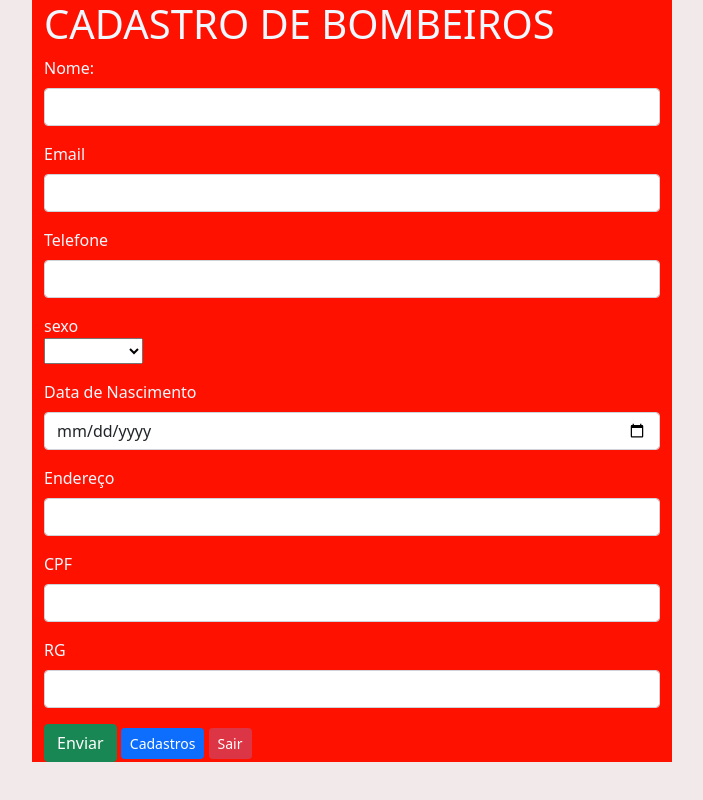
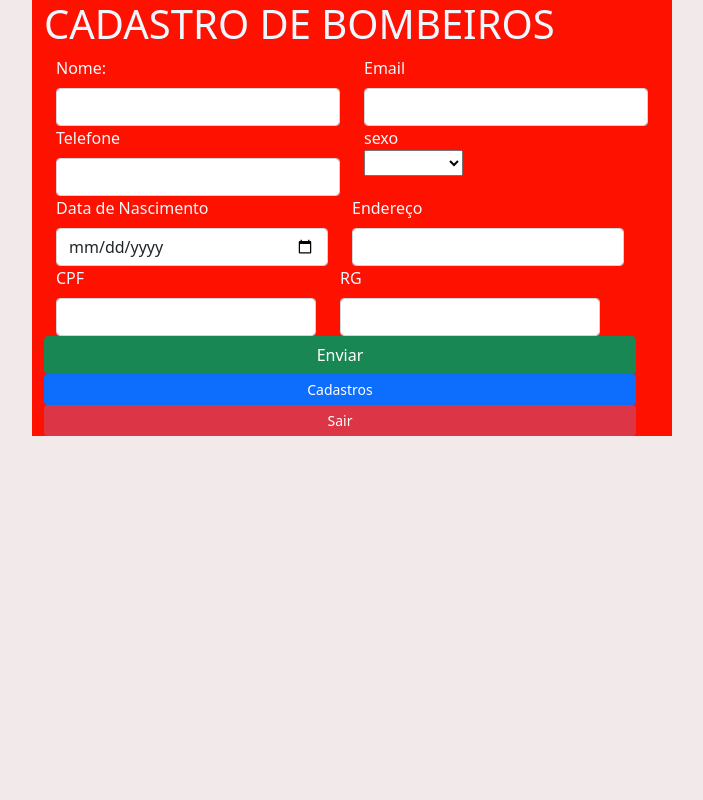
Before and after one commit to DagobertoSilva/CRUD_bombeiro, a PHP site: page /formulario.php in a window 1280 px wide. Shown: the whole page, without its empty margins (288-991 px from the left). Run offline with PHP 8.4, Linux system fonts and the light colour scheme.

Commit message:
alterações feitas

```diff
--- a/formulario.css
+++ b/formulario.css
@@ -21,6 +21,6 @@ h1{
     color: aliceblue;
 }
 
-fieldset{
+.direita{
 
 }
--- a/formulario.php
+++ b/formulario.php
@@ -14,20 +14,27 @@
 
 <form method="POST" action="salvar.php">
   <fieldset>
-    <div class="mb-3">
+    <div class="container">
+      <div class="row">
+
+        <div class="col-sm">
         <label for="exampleInputEmail1" class="form-label">Nome:</label>
         <input type="text" class="form-control" name="nome" required>
+        </div>
 
-  </div>
-  <div class="mb-3">
+        <div class="col-sm">
         <label for="exampleInputPassword1" class="form-label">Email</label>
         <input type="text" class="form-control" name="email" required>
         </div>
-  <div class="mb-3">
+        </div>
+
+        <div class="row">
+        <div class="col-sm">
         <label for="exampleInputPassword1" class="form-label">Telefone</label>
         <input type="text" class="form-control" name="telefone" required>
         </div>
-  <div class="mb-3">
+
+        <div class="col-sm">
         <p>sexo <br>
       <select name="sexo">
       <option selected></option>
@@ -36,22 +43,31 @@
       <option >outro</option>
 </select>
 </div>
-  <div class="mb-3">
+
+  <div class="row">
+  <div class="col-sm">
     <label for="exampleInputPassword1" class="form-label">Data de Nascimento</label>
     <input type="date" class="form-control" name="datanasc" required>
   </div>
-  <div class="mb-3">
+
+  <div class="col-sm">
     <label for="exampleInputPassword1" class="form-label">Endereço</label>
     <input type="text" class="form-control" name="endereco" required>
   </div>
-  <div class="mb-3">
+
+
+ <div class="row">
+   <div class="col-sm">
     <label for="exampleInputPassword1" class="form-label">CPF</label>
     <input type="text" class="form-control" name="cpf" required>
   </div>
-  <div class="mb-3">
+
+  <div class="col-sm">
     <label for="exampleInputPassword1" class="form-label">RG</label>
     <input type="text" class="form-control" name="rg" required>
 </div>
+  </div>
+
   <button type="submit" class="btn btn-success">Enviar</button>
   <a href="tabela.php" class="btn btn-sm btn-primary">Cadastros</a>
   <a href="home.html" class="btn btn-sm btn-danger">Sair</a>
--- a/signin.css
+++ b/signin.css
@@ -15,7 +15,7 @@ body {
   justify-content: center;
   padding-top: 40px;
   padding-bottom: 40px;
-  background-color: #1a0c4e;
+  background-color: #ac3823;
 }
 
 .sr-only {
```
Lines whose indentation alone changed are shown as unchanged.
